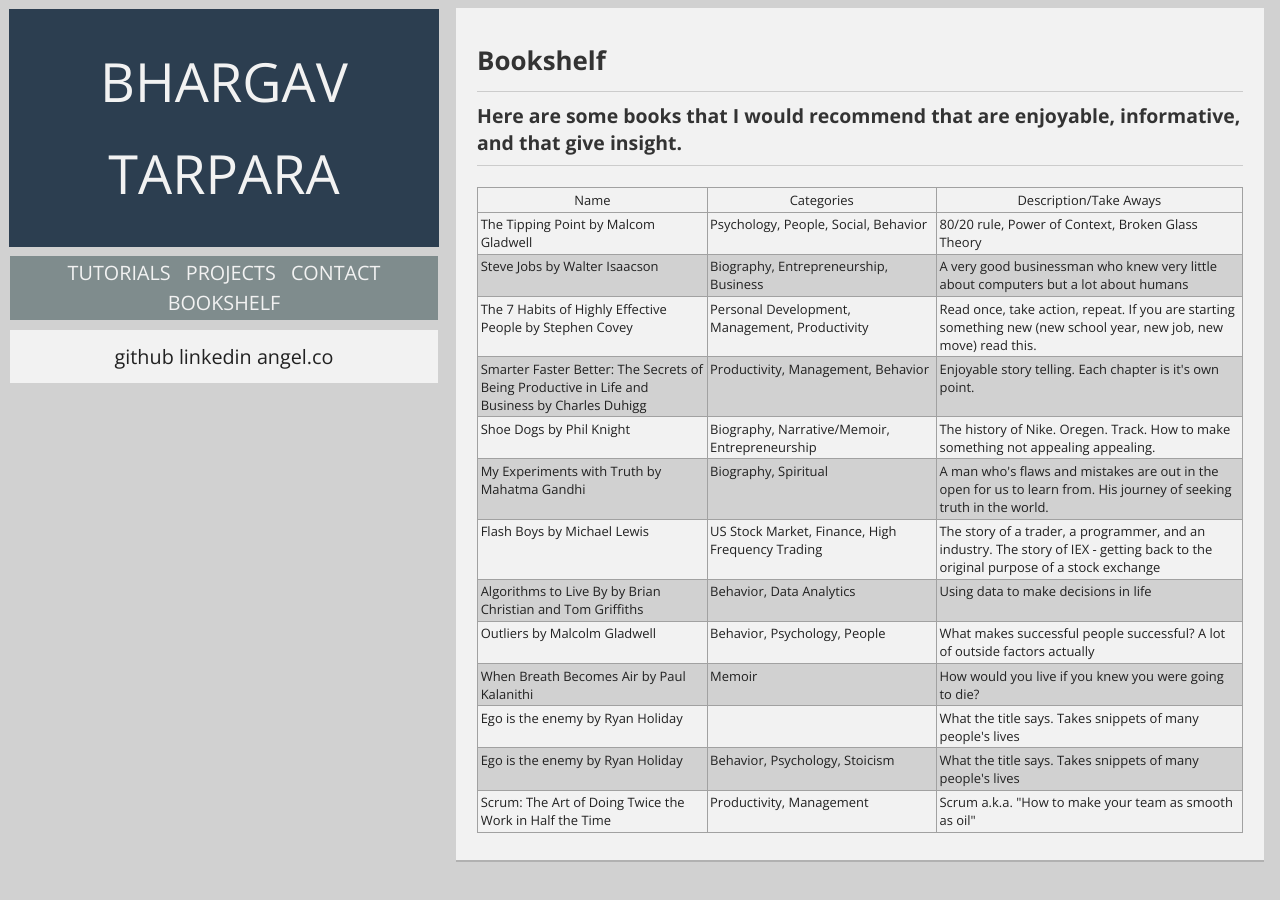
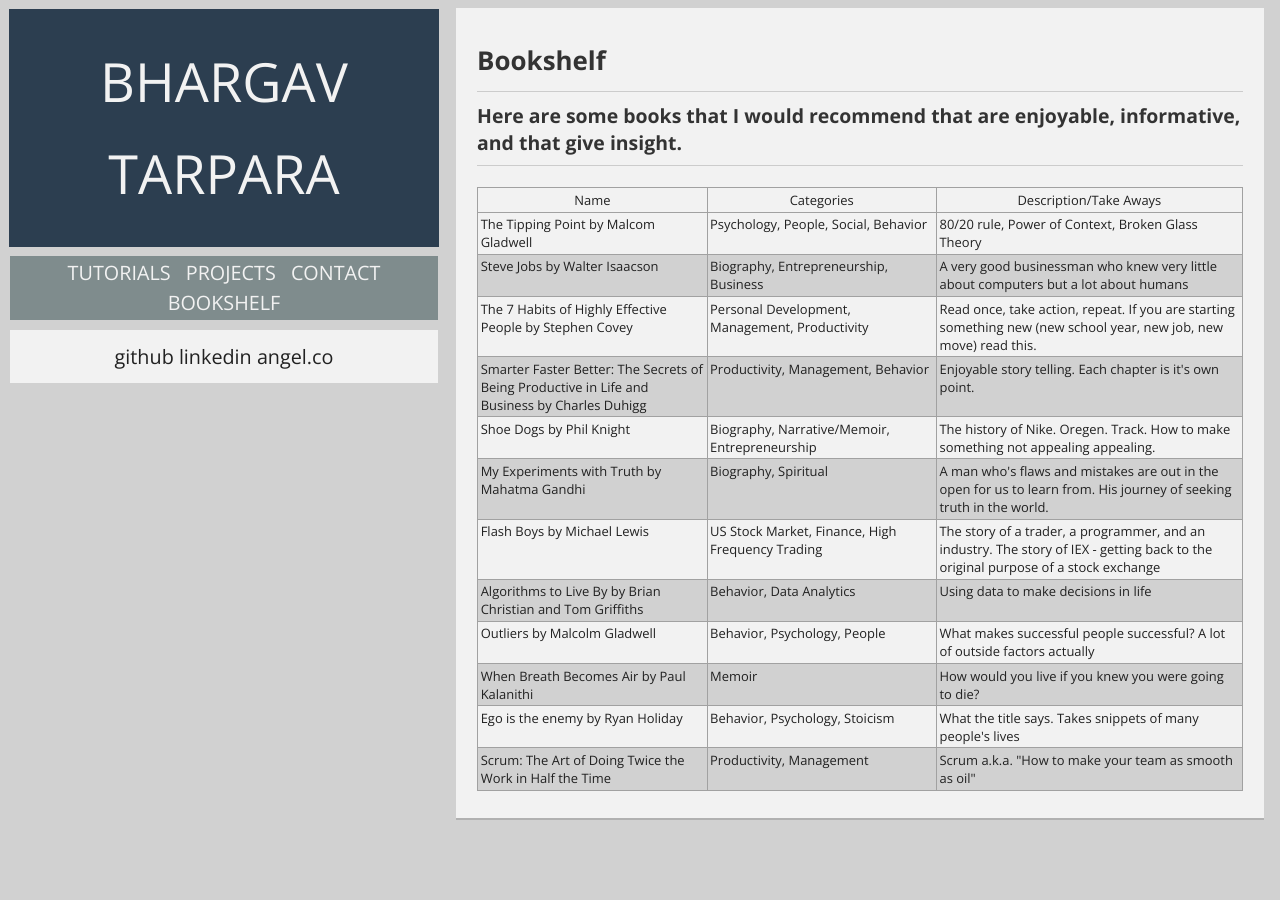
Before and after one commit to BTruer/BTruer.github.io, a Jekyll site: the page built from bookshelf/index.html, in a window 1280 px wide. Built offline with Jekyll 4.4.1, drawn with Linux system fonts in a browser that asks for light colours; a file with an impossible date is left out.

```diff
--- a/bookshelf/index.html
+++ b/bookshelf/index.html
@@ -74,11 +74,6 @@ layout: default
 </tr>
 <tr>
 <td markdown="span">Ego is the enemy by Ryan Holiday</td>
-<td markdown="span"></td>
-<td markdown="span">What the title says. Takes snippets of many people's lives</td>
-</tr>
-<tr>
-<td markdown="span">Ego is the enemy by Ryan Holiday</td>
 <td markdown="span">Behavior, Psychology, Stoicism</td>
 <td markdown="span">What the title says. Takes snippets of many people's lives</td>
 </tr>
```
Also changed, not shown: projects/_posts/2017-04-01-SmartHomeSystem.md (+1 -1 lines), projects/_posts/2016-04-23-RUCourseMaps.md (renamed from projects/_posts/2016-04-01-RUCourseMaps.md).
